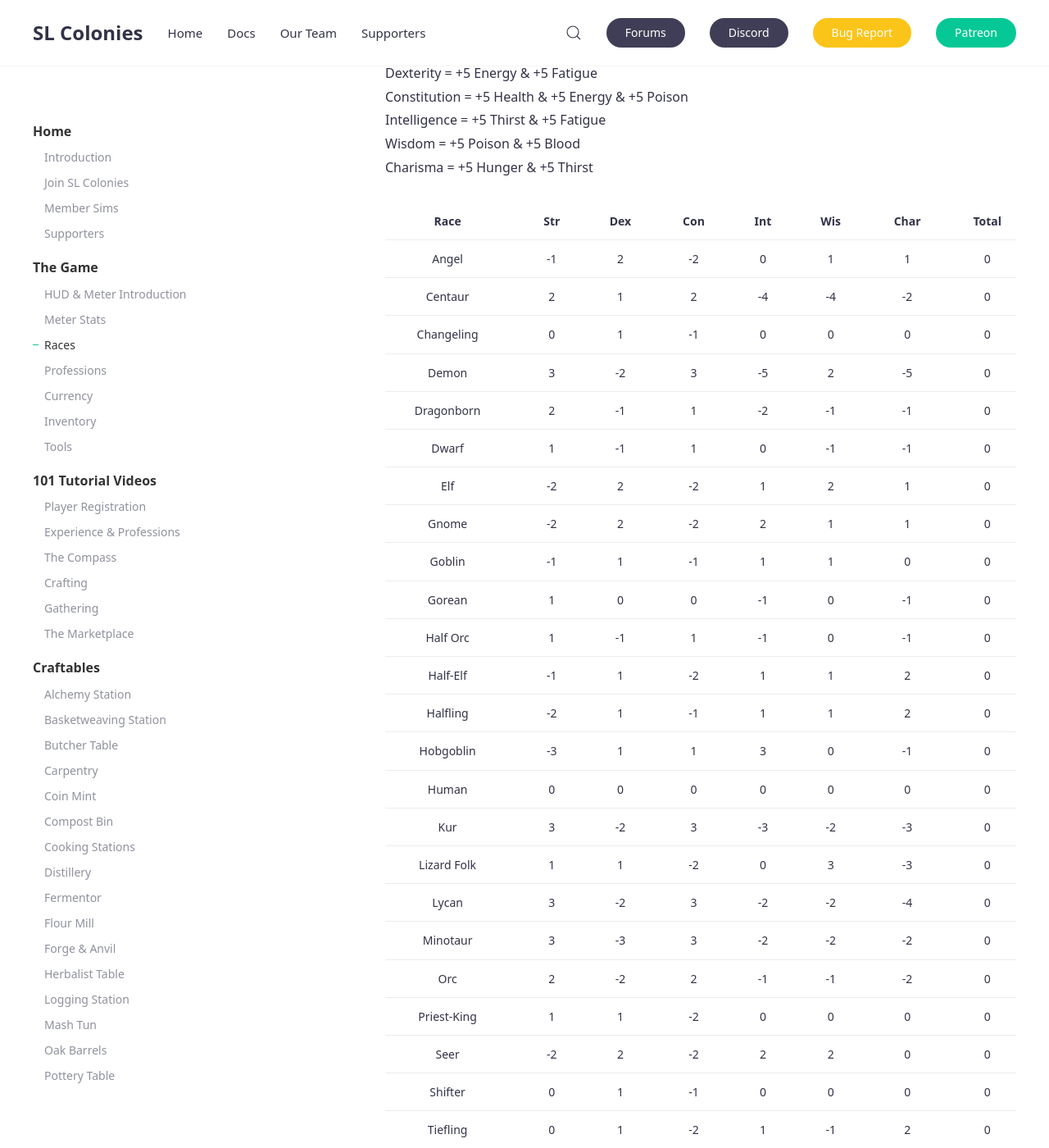
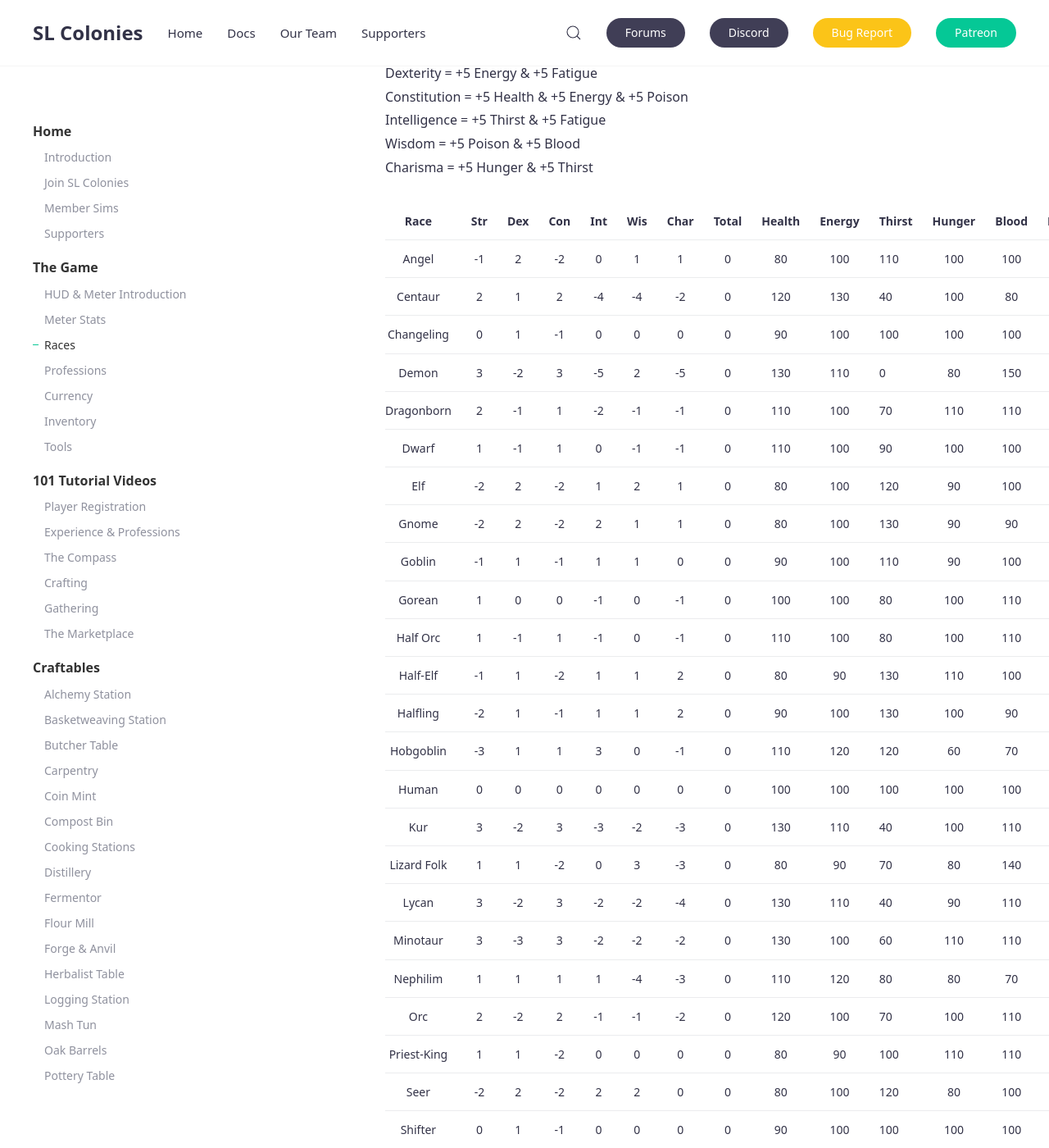
Before and after one commit to SLColonies/Public, a Jekyll site: the page built from _docs/races.md, in a window 1280 px wide and 1400 px high, scrolled down 3214 px. Shown: the whole window at 82% size. Built offline with Jekyll 4.4.1, drawn with Linux system fonts in a browser that asks for light colours; comment, search, counter and statistics services are not loaded; some of the changed text lies outside the part shown.

Commit message:
Update races.md

```diff
--- a/_docs/races.md
+++ b/_docs/races.md
@@ -66,33 +66,34 @@ Intelligence = +5 Thirst & +5 Fatigue<br>
 Wisdom = +5 Poison & +5 Blood<br>
 Charisma = +5 Hunger & +5 Thirst
 
-|Race       | Str | Dex | Con | Int | Wis | Char| Total|
-|:---------:|:---:|:---:|:---:|:---:|:---:|:---:|:----:|
-|Angel      | -1  |  2  | -2  |  0  |  1  |  1  |  0   |
-|Centaur    |  2  |  1  |  2  | -4  | -4  | -2  |  0   |
-|Changeling |  0  |  1  | -1  |  0  |  0  |  0  |  0   |
-|Demon      |  3  | -2  |  3  | -5  |  2  | -5  |  0   |
-|Dragonborn |  2  | -1  |  1  | -2  | -1  | -1  |  0   |
-|Dwarf      |  1  | -1  |  1  |  0  | -1  | -1  |  0   |
-|Elf        | -2  |  2  | -2  |  1  |  2  |  1  |  0   |
-|Gnome      | -2  |  2  | -2  |  2  |  1  |  1  |  0   |
-|Goblin     | -1  |  1  | -1  |  1  |  1  |  0  |  0   |
-|Gorean     |  1  |  0  |  0  | -1  |  0  | -1  |  0   |
-|Half Orc   |  1  | -1  |  1  | -1  |  0  | -1  |  0   |
-|Half-Elf   | -1  |  1  | -2  |  1  |  1  |  2  |  0   |
-|Halfling   | -2  |  1  | -1  |  1  |  1  |  2  |  0   |
-|Hobgoblin  | -3  |  1  |  1  |  3  |  0  | -1  |  0   |
-|Human      |  0  |  0  |  0  |  0  |  0  |  0  |  0   |
-|Kur        |  3  | -2  |  3  | -3  | -2  | -3  |  0   |
-|Lizard Folk|  1  |  1  | -2  |  0  |  3  | -3  |  0   |
-|Lycan      |  3  | -2  |  3  | -2  | -2  | -4  |  0   |
-|Minotaur   |  3  | -3  |  3  | -2  | -2  | -2  |  0   |
-|Orc        |  2  | -2  |  2  | -1  | -1  | -2  |  0   |
-|Priest-King|  1  |  1  | -2  |  0  |  0  |  0  |  0   |
-|Seer       | -2  |  2  | -2  |  2  |  2  |  0  |  0   |
-|Shifter    |  0  |  1  | -1  |  0  |  0  |  0  |  0   |
-|Tiefling   |  0  |  1  | -2  |  1  | -1  |  2  |  0   |
-|Vampire    |  1  |  1  | -1  |  0  |  0  |  2  |  0   |
-|Werewolf   |  2  | -2  |  2  | -1  | -1  | -2  |  0   |
-|Werebear   |  3  | -3  |  3  | -2  | -2  | -2  |  0   |
-|Witcher    |  1  |  1  |  1  | -1  | -1  | -4  |  0   |
+|Race       | Str | Dex | Con | Int | Wis | Char| Total| Health | Energy | Thirst | Hunger| Blood | Poison | Fatigue |
+|:---------:|:---:|:---:|:---:|:---:|:---:|:---:|:----:|:------:|:------:|:-------|:-----:|:-----:|:------:|:-------:|
+|Angel      | -1  |  2  | -2  |  0  |  1  |  1  |  0   |   80   |  100   |  110   |  100  |  100  |  90    |  120    |
+|Centaur    |  2  |  1  |  2  | -4  | -4  | -2  |  0   |  120   |  130   |   40   |  100  |   80  |  80    |   70    |
+|Changeling |  0  |  1  | -1  |  0  |  0  |  0  |  0   |   90   |  100   |  100   |  100  |  100  |  90    |  110    |
+|Demon      |  3  | -2  |  3  | -5  |  2  | -5  |  0   |  130   |  110   |    0   |   80  |  150  | 150    |   30    |
+|Dragonborn |  2  | -1  |  1  | -2  | -1  | -1  |  0   |  110   |  100   |   70   |  110  |  110  | 100    |   70    |
+|Dwarf      |  1  | -1  |  1  |  0  | -1  | -1  |  0   |  110   |  100   |   90   |  100  |  100  | 100    |   90    |
+|Elf        | -2  |  2  | -2  |  1  |  2  |  1  |  0   |   80   |  100   |  120   |   90  |  100  | 100    |  130    |
+|Gnome      | -2  |  2  | -2  |  2  |  1  |  1  |  0   |   80   |  100   |  130   |   90  |   90  |  90    |  140    |
+|Goblin     | -1  |  1  | -1  |  1  |  1  |  0  |  0   |   90   |  100   |  110   |   90  |  100  | 100    |  120    |
+|Gorean     |  1  |  0  |  0  | -1  |  0  | -1  |  0   |  100   |  100   |   80   |  100  |  110  | 100    |   90    |
+|Half Orc   |  1  | -1  |  1  | -1  |  0  | -1  |  0   |  110   |  100   |   80   |  100  |  110  | 110    |   80    |
+|Half-Elf   | -1  |  1  | -2  |  1  |  1  |  2  |  0   |   80   |   90   |  130   |  110  |  100  |  90    |  120    |
+|Halfling   | -2  |  1  | -1  |  1  |  1  |  2  |  0   |   90   |  100   |  130   |  100  |   90  | 100    |  120    |
+|Hobgoblin  | -3  |  1  |  1  |  3  |  0  | -1  |  0   |  110   |  120   |  120   |   60  |   70  | 110    |  140    |
+|Human      |  0  |  0  |  0  |  0  |  0  |  0  |  0   |  100   |  100   |  100   |  100  |  100  | 100    |  100    |
+|Kur        |  3  | -2  |  3  | -3  | -2  | -3  |  0   |  130   |  110   |   40   |  100  |  110  | 110    |   50    |
+|Lizard Folk|  1  |  1  | -2  |  0  |  3  | -3  |  0   |   80   |   90   |   70   |   80  |  140  | 110    |  110    |
+|Lycan      |  3  | -2  |  3  | -2  | -2  | -4  |  0   |  130   |  110   |   40   |   90  |  110  | 110    |   60    |
+|Minotaur   |  3  | -3  |  3  | -2  | -2  | -2  |  0   |  130   |  100   |   60   |  110  |  110  | 110    |   50    |
+|Nephilim   |  1  |  1  |  1  |  1  | -4  | -3  |  0   |  110   |  120   |   80   |   80  |   70  |  70    |  120    |
+|Orc        |  2  | -2  |  2  | -1  | -1  | -2  |  0   |  120   |  100   |   70   |  100  |  110  | 110    |   70    |
+|Priest-King|  1  |  1  | -2  |  0  |  0  |  0  |  0   |   80   |   90   |  100   |  110  |  110  |  80    |  110    |
+|Seer       | -2  |  2  | -2  |  2  |  2  |  0  |  0   |   80   |  100   |  120   |   80  |  100  | 100    |  140    |
+|Shifter    |  0  |  1  | -1  |  0  |  0  |  0  |  0   |   90   |  100   |  100   |  100  |  100  |  90    |  110    |
+|Tiefling   |  0  |  1  | -2  |  1  | -1  |  2  |  0   |   80   |   90   |  130   |  120  |   90  |  70    |  120    |
+|Vampire    |  1  |  1  | -1  |  0  |  0  |  2  |  0   |   90   |  100   |   80   |   90  |  110  |  90    |  110    |
+|Werewolf   |  2  | -2  |  2  | -1  | -1  | -2  |  0   |  120   |  100   |   70   |  100  |  110  | 110    |   70    |
+|Werebear   |  3  | -3  |  3  | -2  | -2  | -2  |  0   |  130   |  100   |   60   |  110  |  110  | 110    |   50    |
+|Witcher    |  1  |  1  |  1  | -1  | -1  | -4  |  0   |  110   |  120   |   50   |   70  |  100  | 100    |  100    |
```
